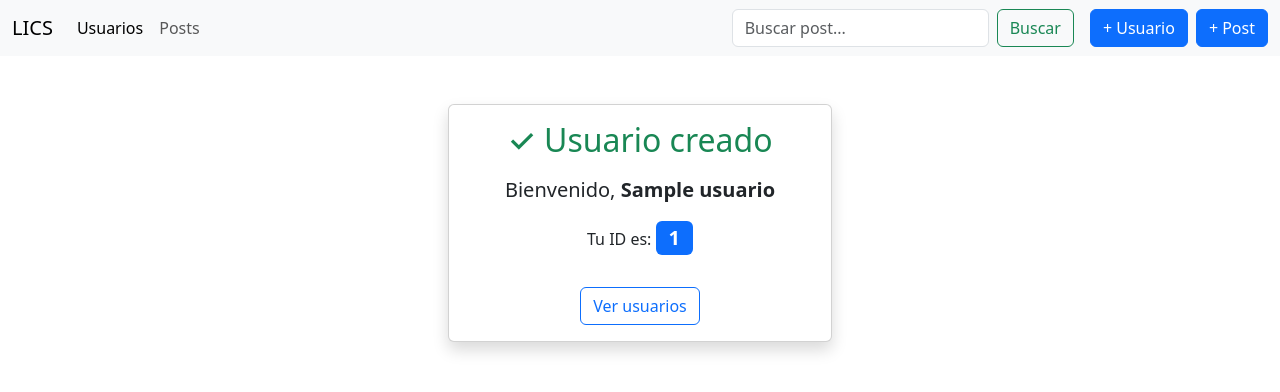
After one commit to esqueletico5675/proyecto-app1, a FastAPI app: template templates/usuario_creado.html in a window 1280 px wide. The commit adds this page. Shown: the top 392 px of the page. Run offline with FastAPI, Linux system fonts and the light colour scheme; the template is opened without the code that fills it: most values are stand-ins (such as "Sample title", 1, 10 or a date in 2020).

Commit message:
Âbotos de crear usuario y crear post listo

```diff
--- a/main.py
+++ b/main.py
@@ -14,7 +14,7 @@ from sqlmodel import Session
 from fastapi import FastAPI,HTTPException, UploadFile, File, Depends
 from utils import save_img_local,save_img_remote
 from fastapi.templating import Jinja2Templates
-from fastapi import Request
+from fastapi import Request, Form
 
 
 
@@ -46,6 +46,37 @@ def ver_posts(request: Request, session: SessionDep):
 def buscar_posts(request: Request, word: str, session: SessionDep):
         posts = search_post_db(word, session)
         return templates.TemplateResponse(request=request, name="posts.html", context={"posts": posts, "word": word})
+
+@app.post("/form/crear-usuario", response_class=HTMLResponse)
+async def form_crear_usuario(
+    request: Request,
+    name: str = Form(),
+    session: SessionDep = None
+):
+    usuario = UserBase(name=name)
+    resultado = crearusuario_db(usuario, session)
+    return templates.TemplateResponse(
+        request=request,
+        name="usuario_creado.html",
+        context={"usuario": resultado}
+    )
+
+@app.post("/form/crear-post", response_class=HTMLResponse)
+async def form_crear_post(
+    request: Request,
+    user_id: int = Form(),
+    contenido: str = Form(),
+    session: SessionDep = None
+):
+    post = CreatePost(id_usuario=user_id, contenido=contenido)
+    resultado = create_post(post, session)
+    if not resultado:
+        raise HTTPException(status_code=404, detail="Usuario no existe o está inactivo")
+    return templates.TemplateResponse(
+        request=request,
+        name="post_creado.html",
+        context={"post": resultado}
+    )
 
 @app.post("/CREATE_USERS",response_model=UserID)
 async def cargarusuario(usuario:UserBase, session:SessionDep):
--- a/templates/index.html
+++ b/templates/index.html
@@ -1,5 +1,9 @@
 {% extends "base.html" %}
 
 {% block contenido %}
-    <h1>Bienvenido a mi Red Social</h1>
+<h1>Bienvenido a Lics </h1>
+
+
+    <h2>¿Que es lics?</h2>
+
 {% endblock %}
--- a/templates/navbar.html
+++ b/templates/navbar.html
@@ -29,10 +29,10 @@
           + Post
         </button>
       </div>
-
     </div>
   </div>
 </nav>
+
 
 <div class="modal fade" id="modalCrearUsuario" tabindex="-1" aria-labelledby="modalUsuarioLabel" aria-hidden="true">
   <div class="modal-dialog">
@@ -41,17 +41,18 @@
         <h5 class="modal-title" id="modalUsuarioLabel">Crear Usuario</h5>
         <button type="button" class="btn-close" data-bs-dismiss="modal" aria-label="Close"></button>
       </div>
+      <form method="POST" action="/form/crear-usuario">
         <div class="modal-body">
-        <div id="usuarioMsg"></div>
           <div class="mb-3">
             <label class="form-label">Nombre</label>
-          <input type="text" class="form-control" id="usuarioName" placeholder="Tu nombre">
+            <input type="text" class="form-control" name="name" placeholder="Ej: pepe" required>
           </div>
         </div>
         <div class="modal-footer">
           <button type="button" class="btn btn-secondary" data-bs-dismiss="modal">Cancelar</button>
-        <button type="button" class="btn btn-primary" id="btnGuardarUsuario">Guardar</button>
+          <button type="submit" class="btn btn-primary">Guardar</button>
         </div>
+      </form>
     </div>
   </div>
 </div>
@@ -64,21 +65,22 @@
         <h5 class="modal-title" id="modalPostLabel">Crear Post</h5>
         <button type="button" class="btn-close" data-bs-dismiss="modal" aria-label="Close"></button>
       </div>
+      <form method="POST" action="/form/crear-post">
         <div class="modal-body">
-        <div id="postMsg"></div>
           <div class="mb-3">
             <label class="form-label">ID de Usuario</label>
-          <input type="number" class="form-control" id="postUserId" placeholder="Ej: 1">
+            <input type="number" class="form-control" name="user_id" placeholder="Ej: 1" required>
           </div>
           <div class="mb-3">
             <label class="form-label">Contenido</label>
-          <textarea class="form-control" id="postContenido" rows="3" placeholder="Expresate"></textarea>
+            <textarea class="form-control" name="contenido" rows="3" placeholder="Escribe tu post..." required></textarea>
           </div>
         </div>
         <div class="modal-footer">
           <button type="button" class="btn btn-secondary" data-bs-dismiss="modal">Cancelar</button>
-        <button type="button" class="btn btn-primary" id="btnGuardarPost">Publicar</button>
+          <button type="submit" class="btn btn-primary">Publicar</button>
+        </div>
+      </form>
     </div>
   </div>
 </div>
-</div>
--- /dev/null
+++ b/templates/usuario_creado.html
@@ -0,0 +1,18 @@
+{% extends "base.html" %}
+
+{% block contenido %}
+<div class="d-flex justify-content-center mt-5">
+  <div class="card text-center shadow" style="width: 24rem;">
+    <div class="card-body">
+      <h2 class="card-title text-success">✓ Usuario creado</h2>
+      <p class="card-text fs-5 mt-3">
+        Bienvenido, <strong>{{ usuario.name }}</strong>
+      </p>
+      <p class="card-text">
+        Tu ID es: <span class="badge bg-primary fs-5">{{ usuario.id }}</span>
+      </p>
+      <a href="/usuarios" class="btn btn-outline-primary mt-3">Ver usuarios</a>
+    </div>
+  </div>
+</div>
+{% endblock %}
```
Also changed, not shown: templates/post_creado.html (added, +16 -0 lines). Lines whose indentation alone changed are shown as unchanged.
